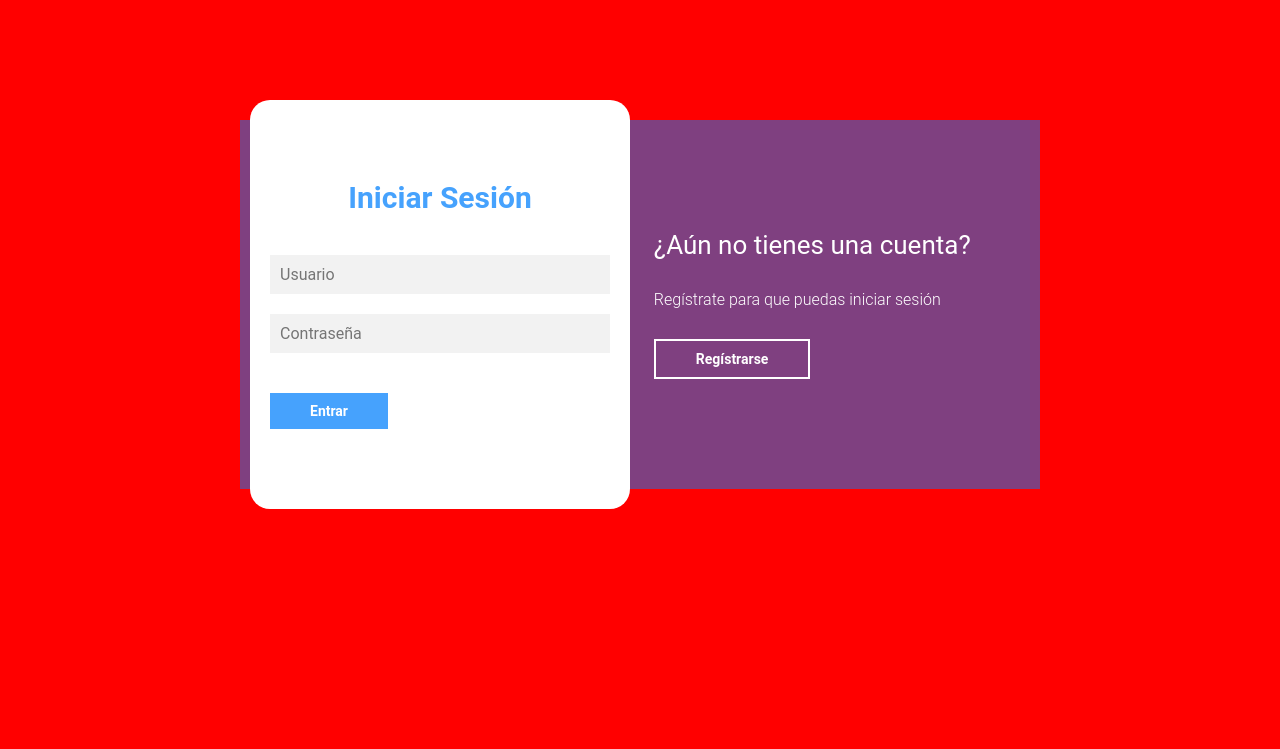
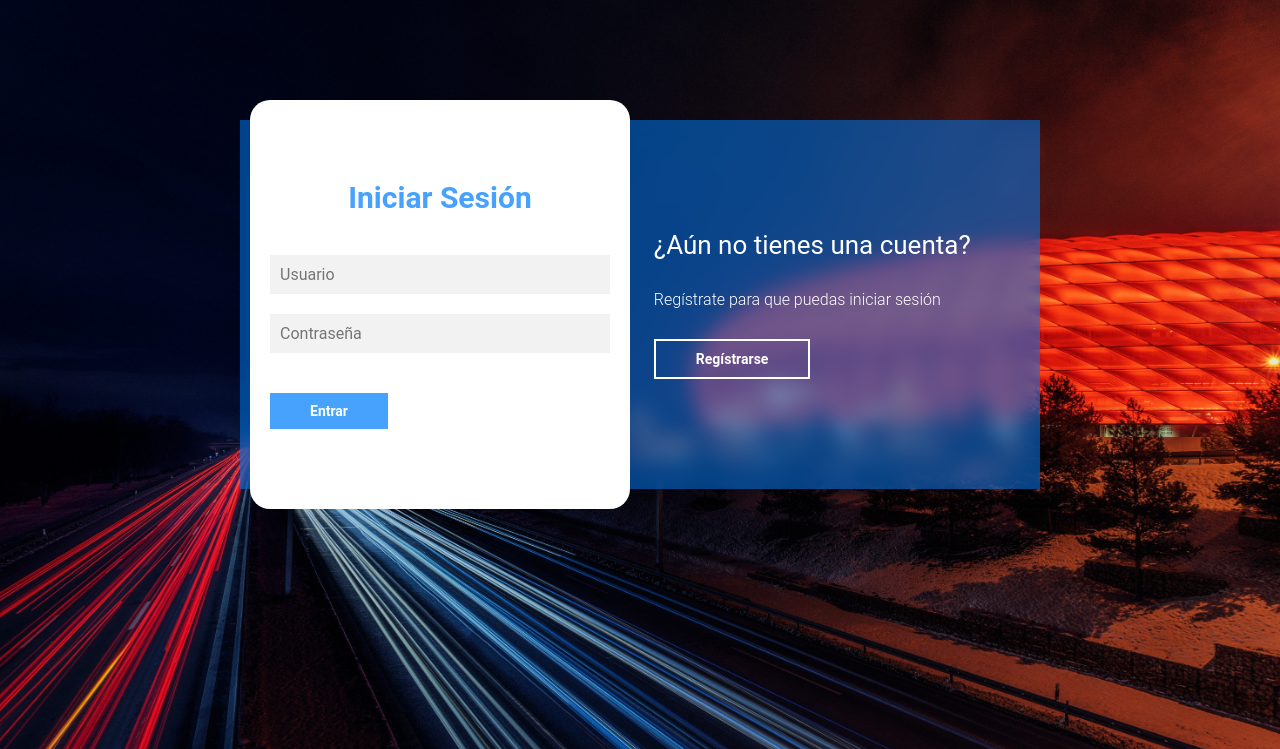
Before and after one commit to JonatanBadillo/WEB-DEVELOPMENT-PROJECT, a PHP site: page / in a window 1280 px wide. Shown: the top 749 px of the page. Run offline with PHP 8.4, Linux system fonts and the light colour scheme.

Commit message:
wallpaper updated

```diff
--- a/assets/estilos.css
+++ b/assets/estilos.css
@@ -6,14 +6,6 @@
     font-family: 'Roboto', sans-serif;
 }
 
-body{
-    background-color: red;
-    /*background-image: url(../images/fondo.jpg);*/
-    background-size: cover;
-    background-repeat: no-repeat;
-    background-position: center;
-    background-attachment: fixed;
-}
 
 main{
     width: 100%;
--- a/index.php
+++ b/index.php
@@ -14,6 +14,17 @@ if (isset($_SESSION['usuario'])) { // Si sesion no existe
     <meta name="viewport" content="width=device-width, initial-scale=1.0">
     <title>Login</title>
     <link rel="stylesheet" href="assets/estilos.css">
+
+    <style>
+        body{
+            background-image: url(assets/images/fondo.jpg);
+            background-size: cover;
+            background-repeat: no-repeat;
+            background-position: center;
+            background-attachment: fixed;
+        }
+    </style>
+
 </head>
 
 <body>
```
Also changed, not shown: assets/images/fondo.jpg, 1 other file.
